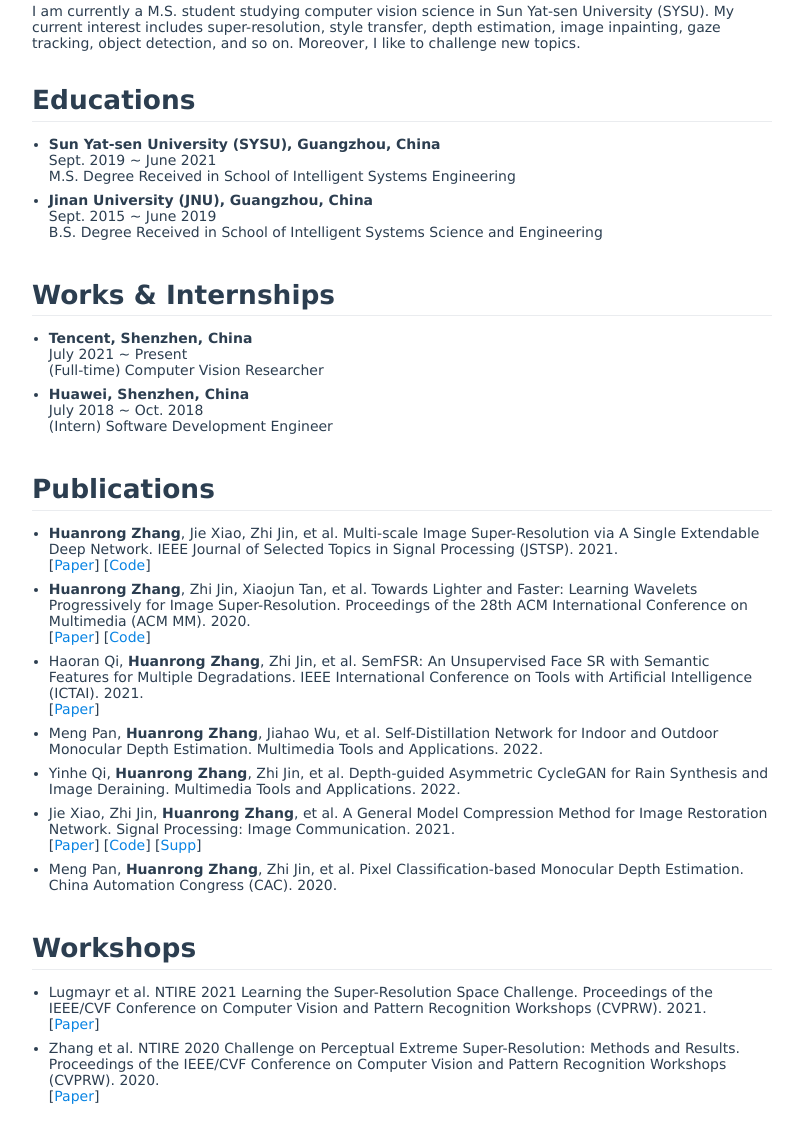
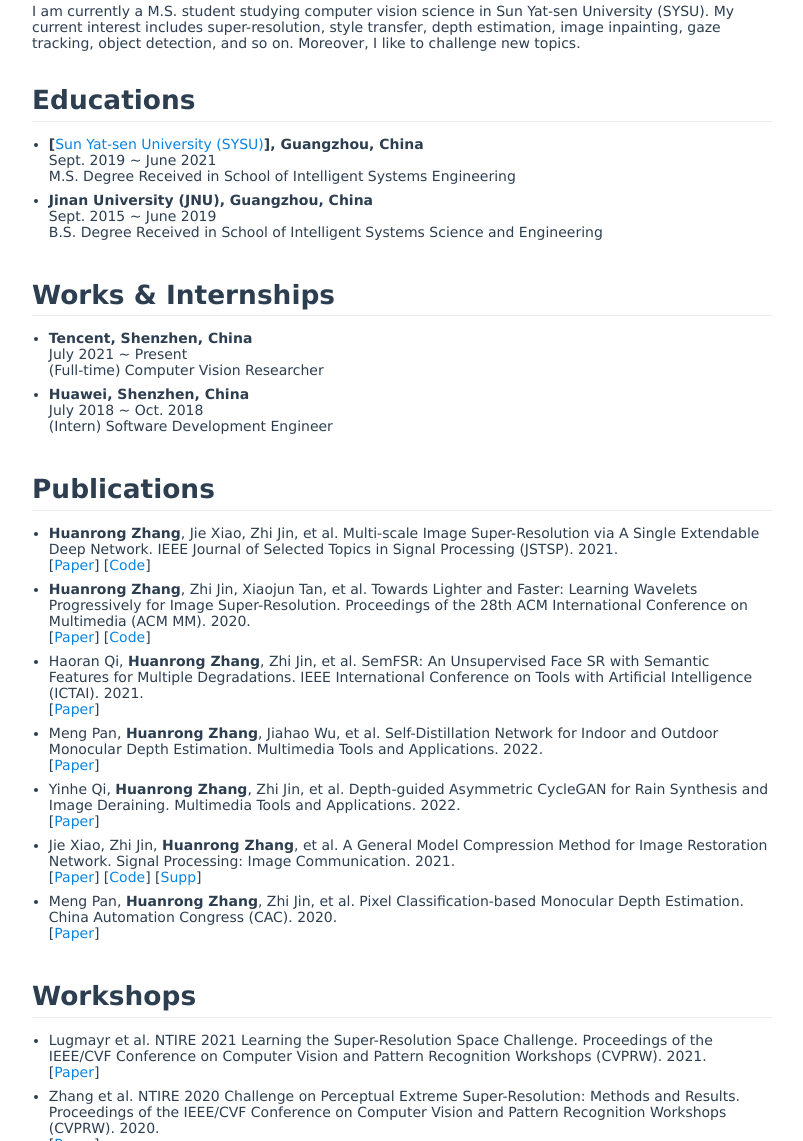
Before and after one commit to supercaoO/hrz, a plain HTML site: page index.html in a window 1280 px wide. Shown: the part 287-1428 px from the top of the page, without its empty margins (238-1041 px from the left). Drawn offline with Linux system fonts and the light colour scheme; no server answers; files whose address does not match are found by name.

Commit message:
Update index.html

```diff
--- a/index.html
+++ b/index.html
@@ -32,7 +32,7 @@
 
 <h2 id="educations">Educations</h2>
 <ul>
-  <li><p><strong>Sun Yat-sen University (SYSU), Guangzhou, China</strong> <br>
+  <li><p><strong>[<a href="https://link.springer.com/article/10.1007/s11042-022-13342-9" target="_blank" rel="noopener noreferrer">Sun Yat-sen University (SYSU)<span><span class="sr-only">(opens new window)</span></span></a>], Guangzhou, China</strong> <br>
     Sept. 2019 ~ June 2021 <br>
     M.S. Degree Received in School of Intelligent Systems Engineering</p>
   </li>
@@ -82,11 +82,16 @@
   <li>
     <p>
       Meng Pan, <strong>Huanrong Zhang</strong>, Jiahao Wu, et al. Self-Distillation Network for Indoor and Outdoor Monocular Depth Estimation. Multimedia Tools and Applications. 2022.
+      <br>
+      [<a href="https://link.springer.com/article/10.1007/s11042-021-11500-z" target="_blank" rel="noopener noreferrer">Paper<span><span class="sr-only">(opens new window)</span></span></a>]
     </p>
   </li>
   <li>
     <p>
       Yinhe Qi, <strong>Huanrong Zhang</strong>, Zhi Jin, et al. Depth-guided Asymmetric CycleGAN for Rain Synthesis and Image Deraining. Multimedia Tools and Applications. 2022.
+      <br>
+      [<a href="https://link.springer.com/article/10.1007/s11042-022-13342-9" target="_blank" rel="noopener noreferrer">Paper<span><span class="sr-only">(opens new window)</span></span></a>]
+    </p>
     </p>
   </li>
   <li>
@@ -101,6 +106,8 @@
   <li>
     <p>
       Meng Pan, <strong>Huanrong Zhang</strong>, Zhi Jin, et al. Pixel Classification-based Monocular Depth Estimation. China Automation Congress (CAC). 2020.
+      <br>
+      [<a href="https://kns.cnki.net/kcms/detail/detail.aspx?dbcode=CPFD&dbname=CPFDLAST2021&filename=ZGZN202011001113&uniplatform=NZKPT&v=Q7FS4XFR-G416XgpwCtD5u0S-fV-oUdLg35fOTgQ8R66R-tETyZDMa6PHZPdpzSrMwIOHMfYN1M%3d" target="_blank" rel="noopener noreferrer">Paper<span><span class="sr-only">(opens new window)</span></span></a>]
     </p>
   </li>
 </ul>
```
